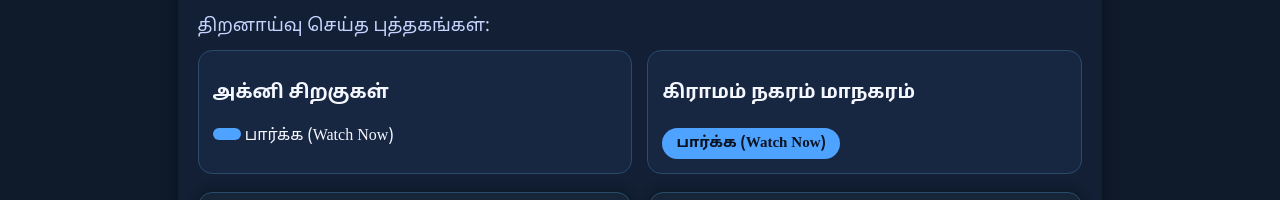
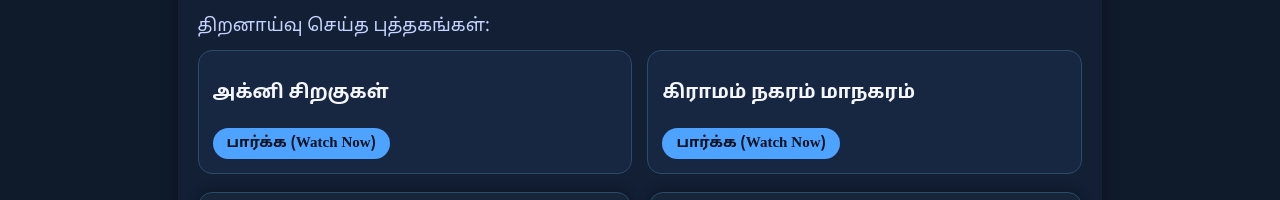
Before and after one commit to ram-6383/Personal-web, a plain HTML site: page awards.html in a window 1280 px wide. Shown: the part 525-725 px from the top of the page. Drawn offline with Linux system fonts and the light colour scheme.

Commit message:
Added files

```diff
--- a/awards.html
+++ b/awards.html
@@ -440,7 +440,7 @@
                     <div class="book-card">
                         <h3>அக்னி சிறகுகள்</h3>
                         <a class="watch-btn" target="_blank"
-                          href="https://www.youtube.com/live/A0K4Y9OdqLg?si=LhJOlqASP6i9lBCA"></a>
+                          href="https://www.youtube.com/live/A0K4Y9OdqLg?si=LhJOlqASP6i9lBCA">
                             பார்க்க (Watch Now)
                         </a>
                     </div>
```
